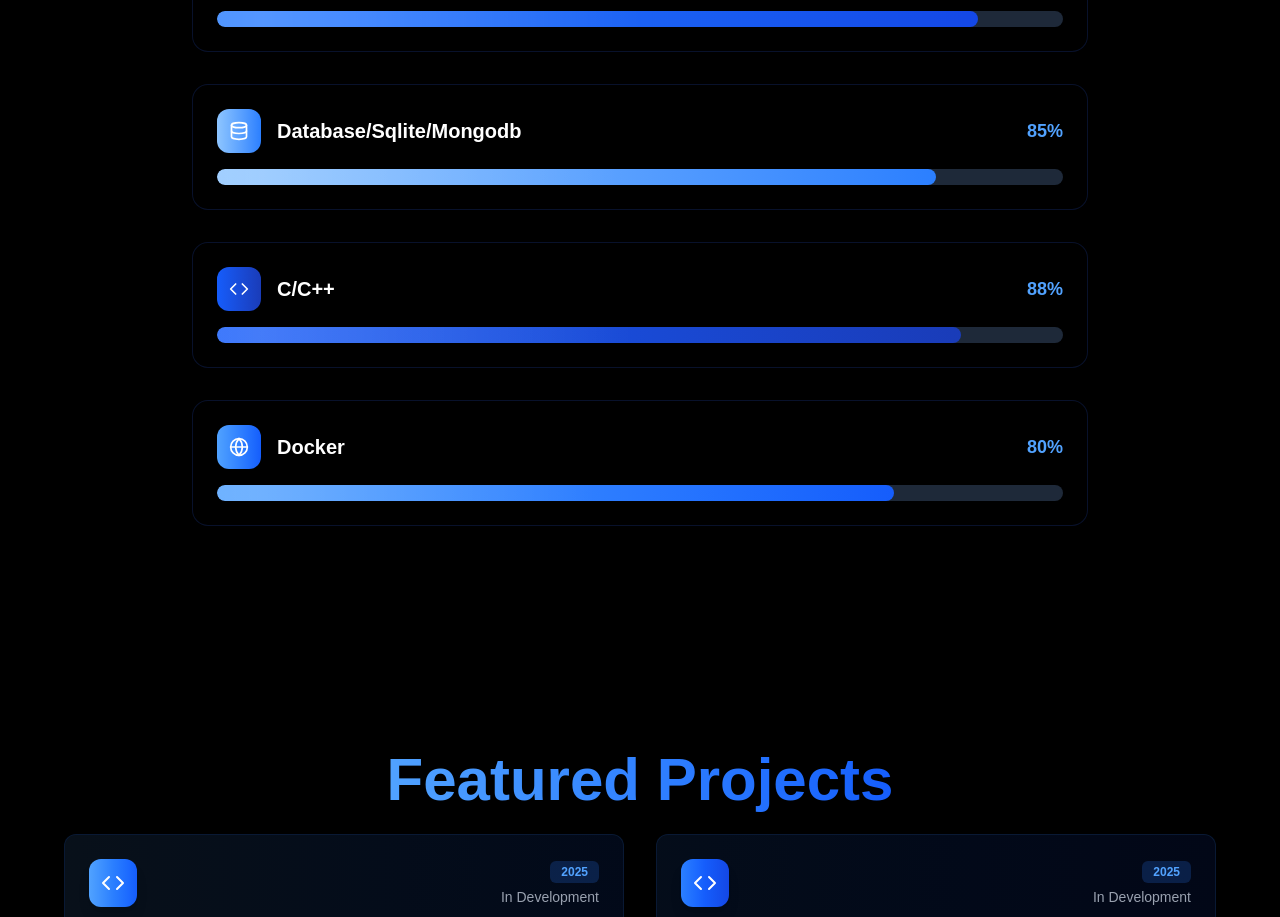
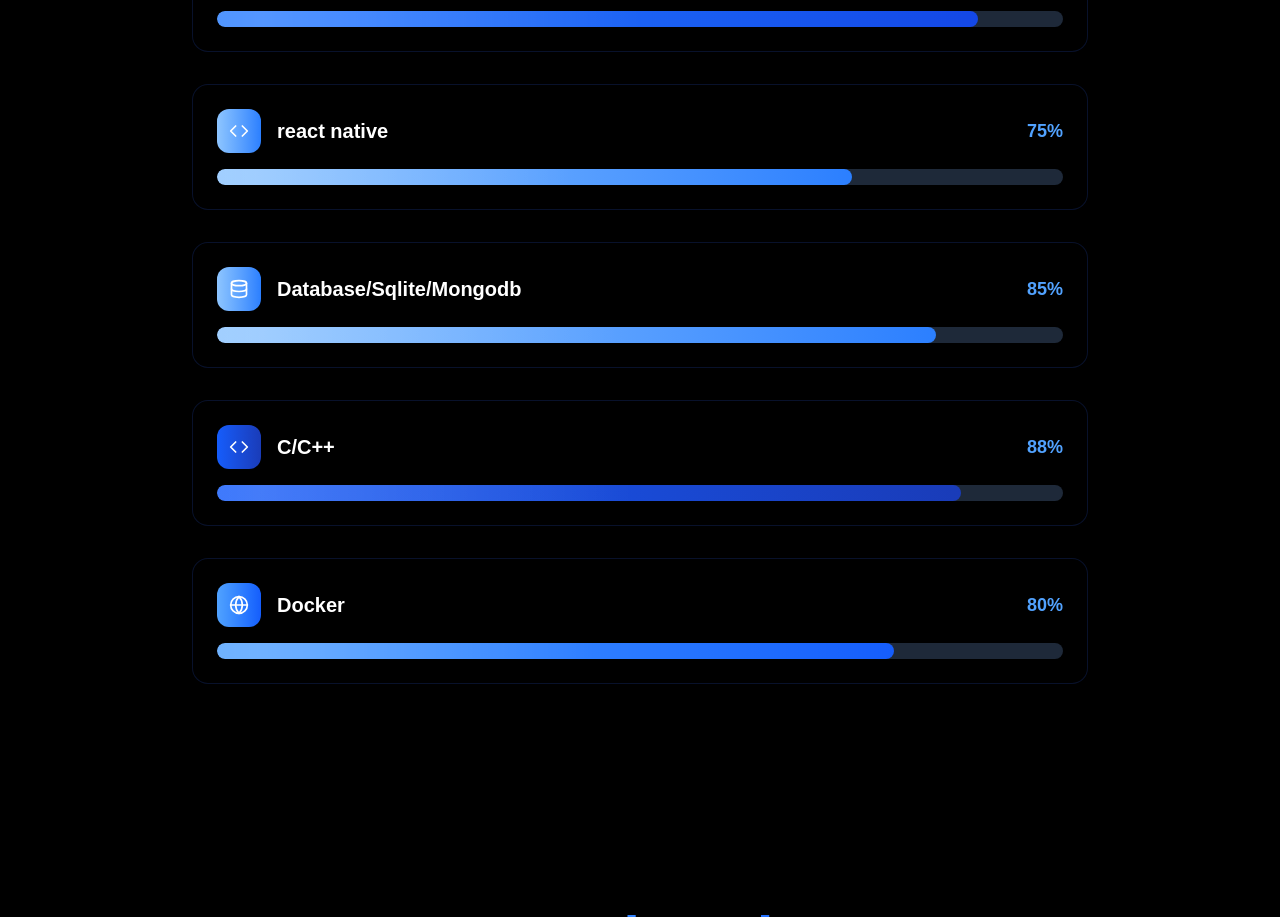
Before and after one commit to ahmedghounami/improved_portfolio, a Next.js app: page / in a window 1280 px wide. Shown: the part 1880-2797 px from the top of the page. Built offline with nearby package versions, Linux system fonts and the light colour scheme.

Commit message:
some changes

```diff
--- a/components/SkillsSection.tsx
+++ b/components/SkillsSection.tsx
@@ -7,6 +7,7 @@
     const skills = [
         { name: "React/Next.js", level: 95, icon: <Code className="w-5 h-5" />, color: "from-blue-400 to-blue-600" },
         { name: "Node.js/Express/fastify", level: 90, icon: <Server className="w-5 h-5" />, color: "from-blue-500 to-blue-700" },
+        { name: "react native", level: 75, icon: <Code className="w-5 h-5" />, color: "from-blue-300 to-blue-500" },
         { name: "Database/Sqlite/Mongodb", level: 85, icon: <Database className="w-5 h-5" />, color: "from-blue-300 to-blue-500" },
         { name: "C/C++", level: 88, icon: <Code className="w-5 h-5" />, color: "from-blue-600 to-blue-800" },
         { name: "Docker", level: 80, icon: <Globe className="w-5 h-5" />, color: "from-blue-400 to-blue-600" },
```
